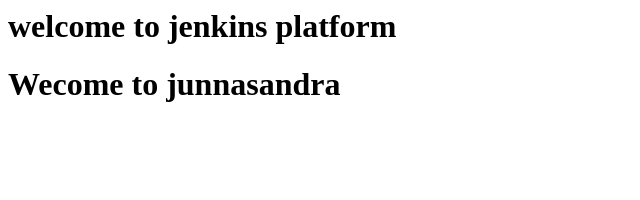
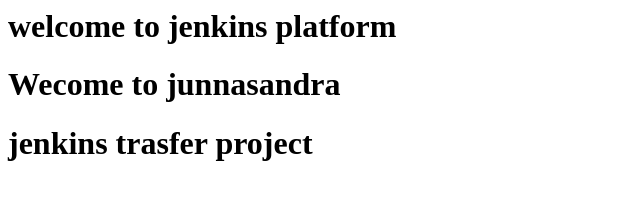
Before and after one commit to arnabhajra123a/test2, a plain HTML site: page index.html in a window 1280 px wide. Shown: the whole page, without its empty margins (0-640 px from the left). Drawn offline with Linux system fonts and the light colour scheme.

Commit message:
my jenkins testing

```diff
--- a/index.html
+++ b/index.html
@@ -9,4 +9,13 @@ Wecome to junnasandra
 
 </h1>
 
+<h1>
+
+jenkins trasfer project
+
+
+</h1>
+
+
+
 <html>
```
Also changed, not shown: gun.html (added, +5 -0 lines).
